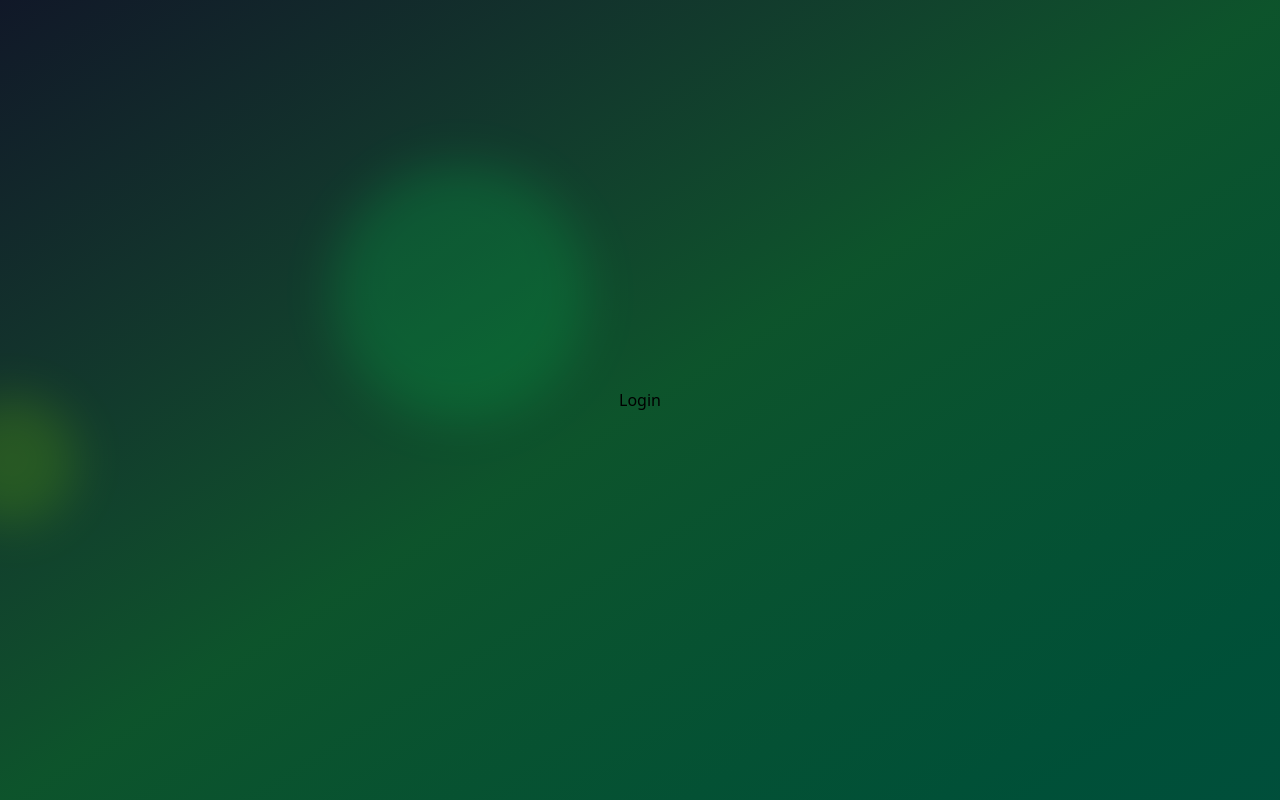
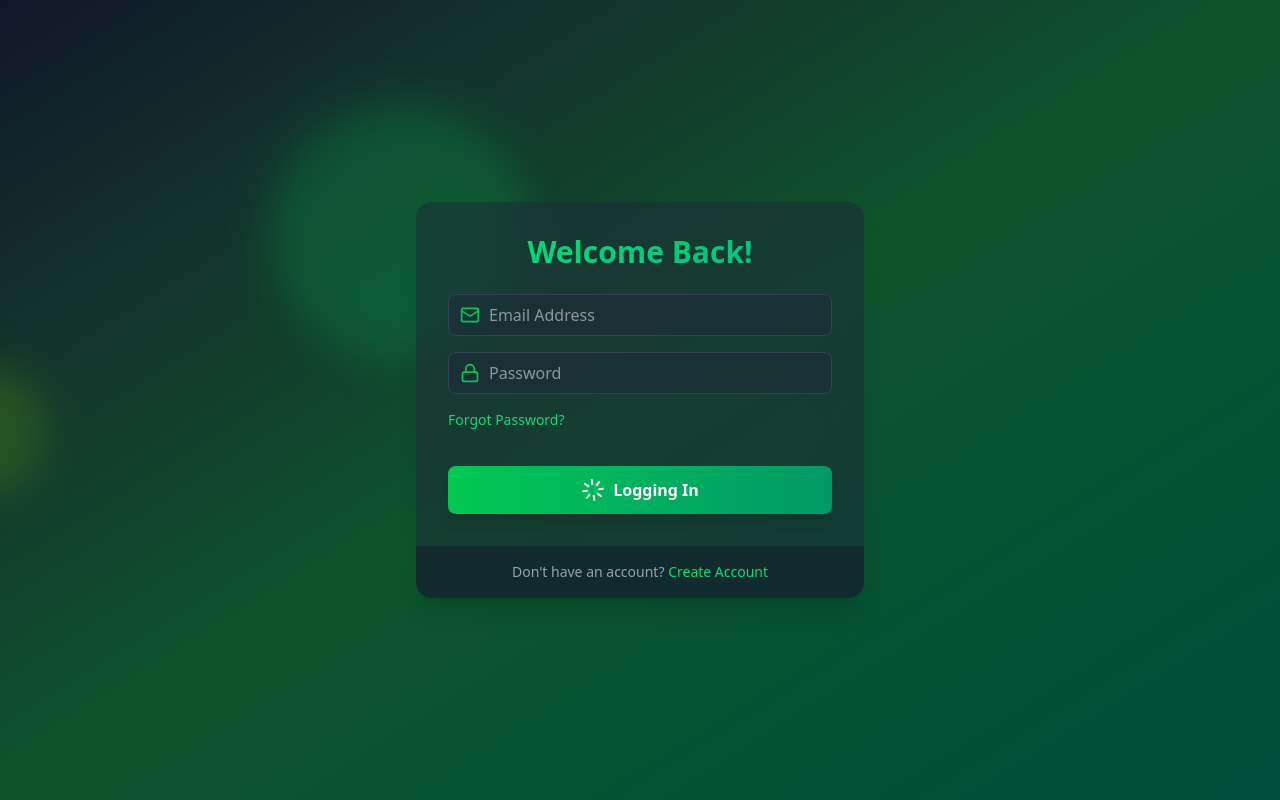
Before and after one commit to ShahbaazX786/authSystem, a React (Vite) app in the folder Frontend/: page /login in a window 1280 px wide. Built offline with nearby package versions, Linux system fonts and the light colour scheme.

Commit message:
Added Login Page.

```diff
--- a/Frontend/src/pages/Login.tsx
+++ b/Frontend/src/pages/Login.tsx
@@ -1,5 +1,83 @@
+import { useState } from "react";
+import { motion } from "framer-motion";
+import { Link } from "react-router-dom";
+import type { ChangeEventType, FormEventType } from "../utils/types";
+import { Loader, Lock, Mail } from "lucide-react";
+import Input from "../components/Input";
+
 const Login = () => {
-  return <div>Login</div>;
+  const [email, setEmail] = useState("");
+  const [password, setPassword] = useState("");
+  const [isLoading] = useState(true);
+
+  const handleLogin = (e: FormEventType) => {
+    e.preventDefault();
+  };
+
+  return (
+    <motion.div
+      initial={{ opacity: 0, y: 20 }}
+      animate={{ opacity: 1, y: 0 }}
+      transition={{ duration: 0.5 }}
+      className=" max-w-md w-full bg-gray-800/50 backdrop-blur-xl rounded-2xl shadow-xl overflow-hidden"
+    >
+      <div className="p-8">
+        <h2 className="text-3xl font-bold mb-6 text-center bg-gradient-to-r from-green-400 to-emerald-500 text-transparent bg-clip-text">
+          Welcome Back!
+        </h2>
+        <form onSubmit={handleLogin} className="flex flex-col gap-4">
+          <Input
+            icon={Mail}
+            type="email"
+            placeholder="Email Address"
+            value={email}
+            onChange={(e: ChangeEventType) => setEmail(e.target.value)}
+          />
+          <Input
+            icon={Lock}
+            type="password"
+            placeholder="Password"
+            value={password}
+            onChange={(e: ChangeEventType) => setPassword(e.target.value)}
+          />
+
+          <div className="flex items-center">
+            <Link
+              to={"/forgot-password"}
+              className="text-sm text-green-400 hover:underline"
+            >
+              Forgot Password?
+            </Link>
+          </div>
+
+          <motion.button
+            className={`mt-5 w-full py-3 px-4 bg-gradient-to-r from-green-500 to-emerald-600 text-white font-bold rounded-lg shadow-lg hover:from-green-600 hover:to-emerald-700 focus:outline-none focus:ring-2 focus:ring-green-500 focus:ring-offset-2 focus:ring-offset-gray-900 transition duration-200`}
+            whileHover={{ scale: 1.05 }}
+            whileTap={{ scale: 0.98 }}
+            type="submit"
+            disabled={isLoading}
+          >
+            {isLoading ? (
+              <div className="flex flex-row justify-center items-center mx-auto gap-2">
+                <Loader className="w-6 h-6 animate-spin" />
+                <span className="text-base">Logging In</span>
+              </div>
+            ) : (
+              "Log In"
+            )}
+          </motion.button>
+        </form>
+      </div>
+      <div className="px-8 py-4 bg-gray-900/50 flex justify-center">
+        <p className="text-sm text-gray-400">
+          Don&apos;t have an account?{" "}
+          <Link to={"/signup"} className="text-green-400 hover:underline">
+            Create Account
+          </Link>
+        </p>
+      </div>
+    </motion.div>
+  );
 };
 
 export default Login;
```
